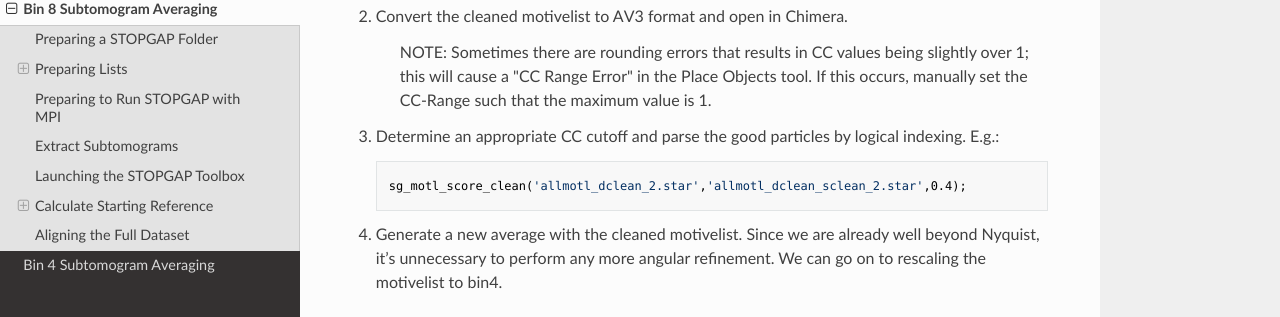
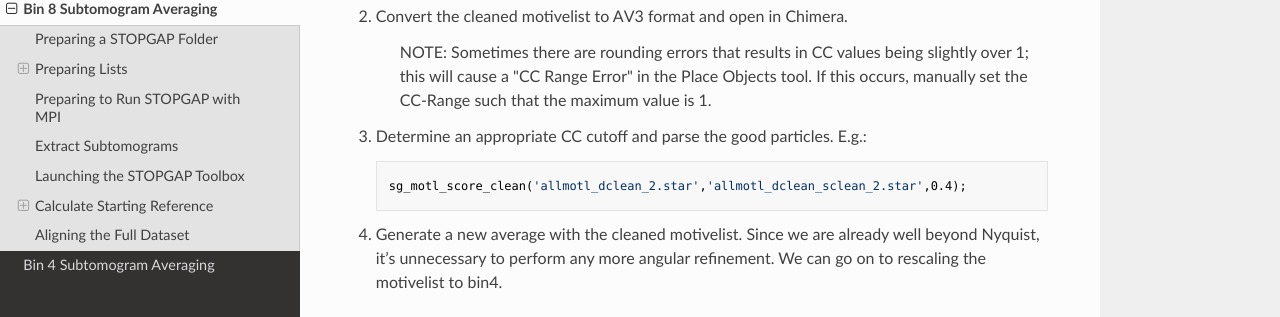
Before and after one commit to wan-lab-vanderbilt/subtomo-tutorials, an MkDocs documentation site: the page built from docs/hiv/bin8.md, in a window 1280 px wide and 900 px high, scrolled down 11000 px. Shown: the part 452-769 px from the top of the window. Built offline with MkDocs 1.6.1, drawn with Linux system fonts in a browser that asks for light colours; nearby versions of some CDN libraries; formulas are drawn with MathJax 3.

Commit message:
Formatting

```diff
--- a/docs/hiv/bin8.md
+++ b/docs/hiv/bin8.md
@@ -474,7 +474,7 @@ Do this as before but don’t apply a score cutoff as we haven’t determined wh
    >NOTE: Sometimes there are rounding errors that results in CC values being slightly over 1; this will cause a "CC Range Error" in the Place Objects tool.
    If this occurs, manually set the CC-Range such that the maximum value is 1.
 
-1. Determine an appropriate CC cutoff and parse the good particles by logical indexing.
+1. Determine an appropriate CC cutoff and parse the good particles.
 E.g.:
 
         sg_motl_score_clean('allmotl_dclean_2.star','allmotl_dclean_sclean_2.star',0.4);
```
